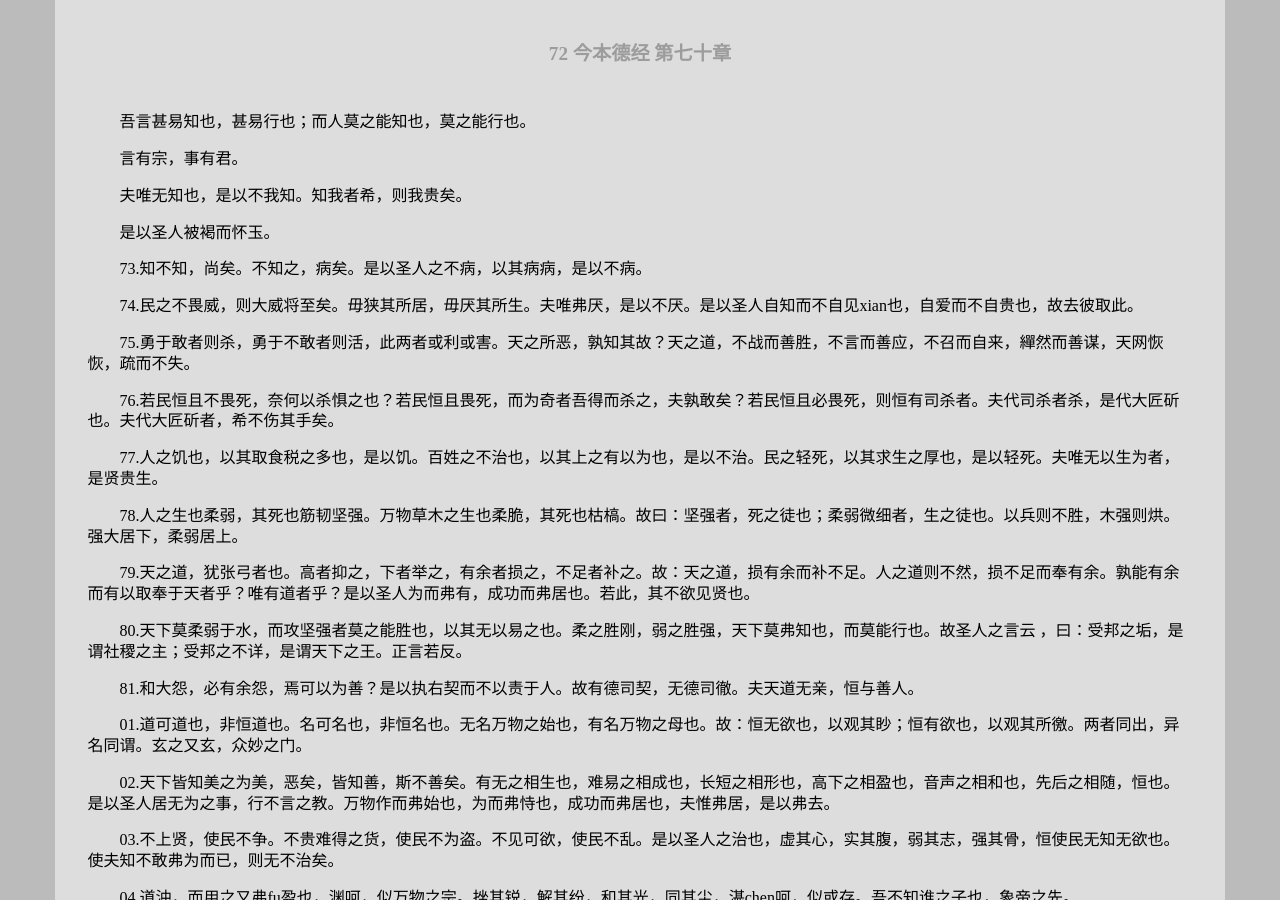
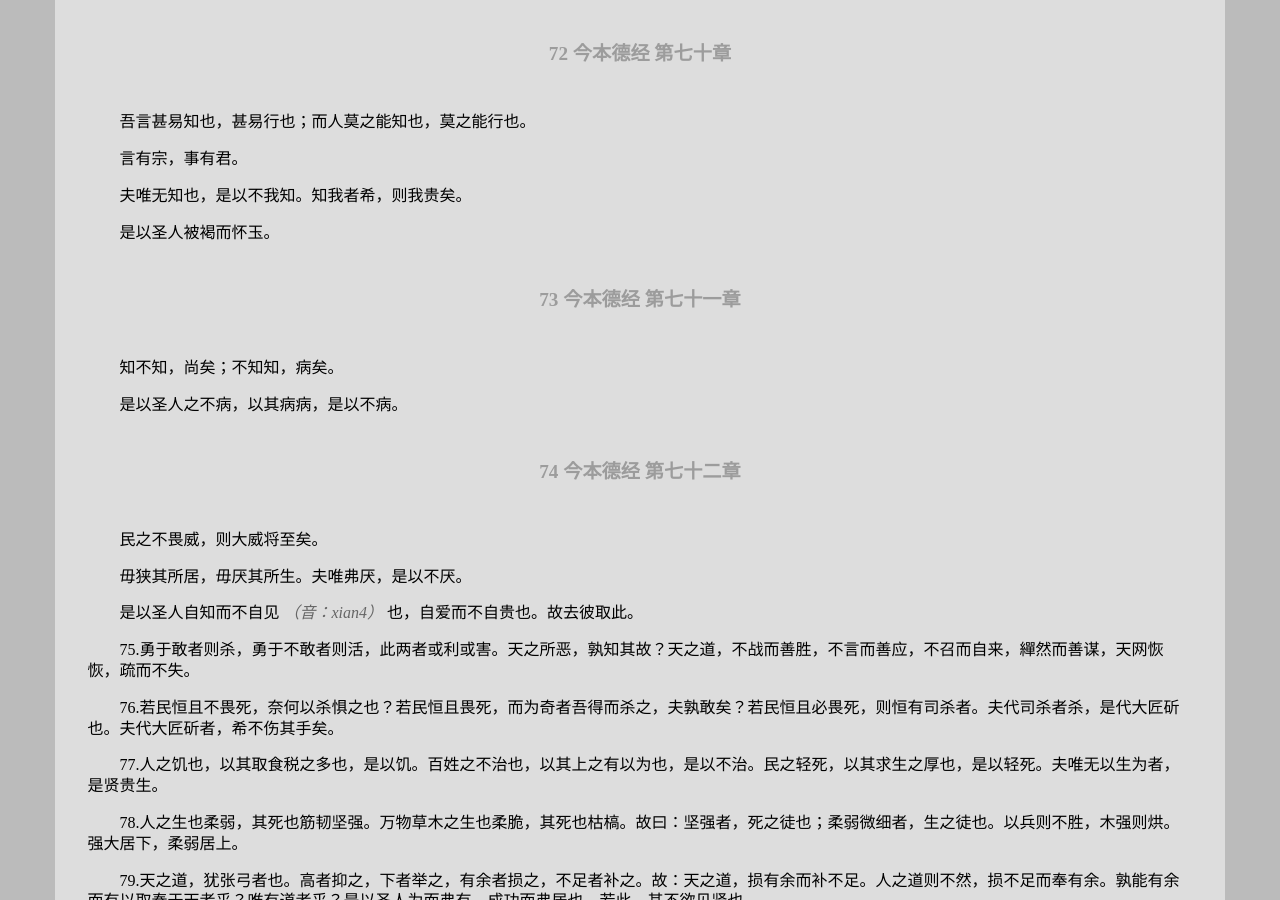
Before and after one commit to leiqin/leiqin.github.io, a Jekyll site: the page built from shoucang/daodejing.markdown, in a window 1280 px wide and 900 px high, scrolled down 8466 px. Built offline with Jekyll 4.4.1, drawn with Linux system fonts in a browser that asks for light colours; nearby versions of some CDN libraries.

Commit message:
道德经 德经 73 74

```diff
--- a/shoucang/daodejing.markdown
+++ b/shoucang/daodejing.markdown
@@ -341,11 +341,21 @@ title: 道德经
 
 是以圣人被褐而怀玉。
 
+###### 73 今本德经 第七十一章
+
+知不知，尚矣；不知知，病矣。
+
+是以圣人之不病，以其病病，是以不病。
+
+###### 74 今本德经 第七十二章
+
+民之不畏威，则大威将至矣。
+
+毋狭其所居，毋厌其所生。夫唯弗厌，是以不厌。
+
+是以圣人自知而不自见 _（音：xian4）_ 也，自爱而不自贵也。故去彼取此。
 
 
-73.知不知，尚矣。不知之，病矣。是以圣人之不病，以其病病，是以不病。
-
-74.民之不畏威，则大威将至矣。毋狭其所居，毋厌其所生。夫唯弗厌，是以不厌。是以圣人自知而不自见xian也，自爱而不自贵也，故去彼取此。
 
 75.勇于敢者则杀，勇于不敢者则活，此两者或利或害。天之所恶，孰知其故？天之道，不战而善胜，不言而善应，不召而自来，繟然而善谋，天网恢恢，疏而不失。
 
```
